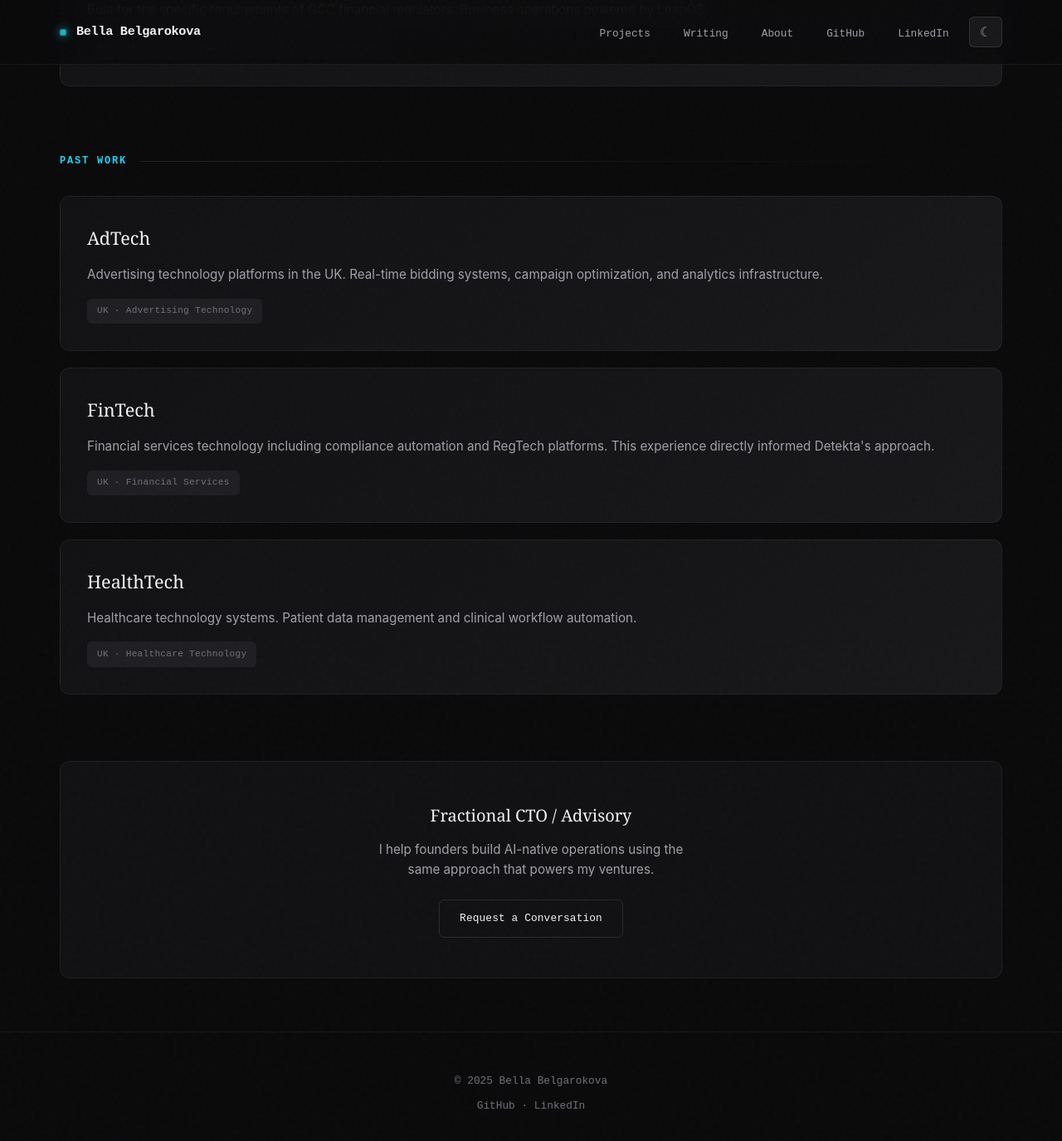
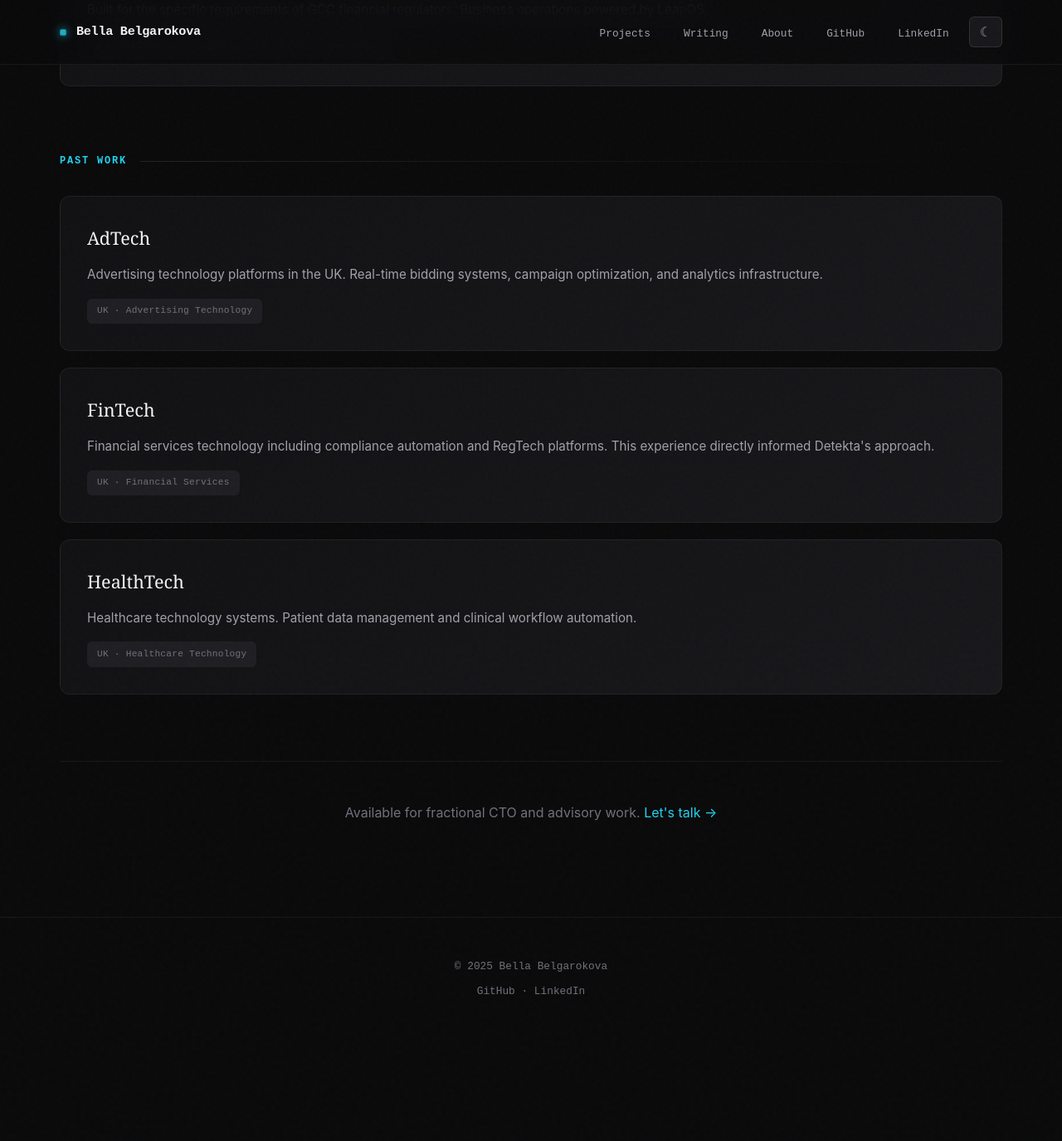
Before and after one commit to BellaBe/bellabe.github.io, a Jekyll site: the page built from projects.html, in a window 1280 px wide and 1400 px high, scrolled down 1213 px. Shown: the top 1375 px of the window at 83% size. Built offline with Jekyll 4.4.1, drawn with Linux system fonts in a browser that asks for light colours; after the commit the page ends 2474 px from its top, so only the background shows below that.

Commit message:
Consistent subtle CTA across all pages, cyan link
🤖 Generated with [Claude Code](https://claude.com/claude-code)

Co-Authored-By: Claude Opus 4.5 <noreply@anthropic.com>

```diff
--- a/assets/css/main.css
+++ b/assets/css/main.css
@@ -729,12 +729,12 @@ body.light .icon-sun { display: inline; }
 }
 
 .subtle-cta a {
-  color: var(--text-secondary);
+  color: var(--accent-primary);
   transition: color 0.3s var(--ease-out-expo);
 }
 
 .subtle-cta a:hover {
-  color: var(--accent-primary);
+  color: var(--accent-warm);
 }
 
 /* ─────────────────────────────────────────────────────────────────────────────
--- a/projects.html
+++ b/projects.html
@@ -59,8 +59,6 @@ title: Projects
   </div>
 </section>
 
-<section class="elegant-cta animate-on-scroll">
-  <h3>Fractional CTO / Advisory</h3>
-  <p>I help founders build AI-native operations using the same approach that powers my ventures.</p>
-  <a href="https://tally.so/r/RGKy6j" class="btn btn-secondary" target="_blank" rel="noopener">Request a Conversation</a>
+<section class="subtle-cta animate-on-scroll">
+  <p>Available for fractional CTO and advisory work. <a href="https://tally.so/r/RGKy6j" target="_blank" rel="noopener">Let's talk →</a></p>
 </section>
```
